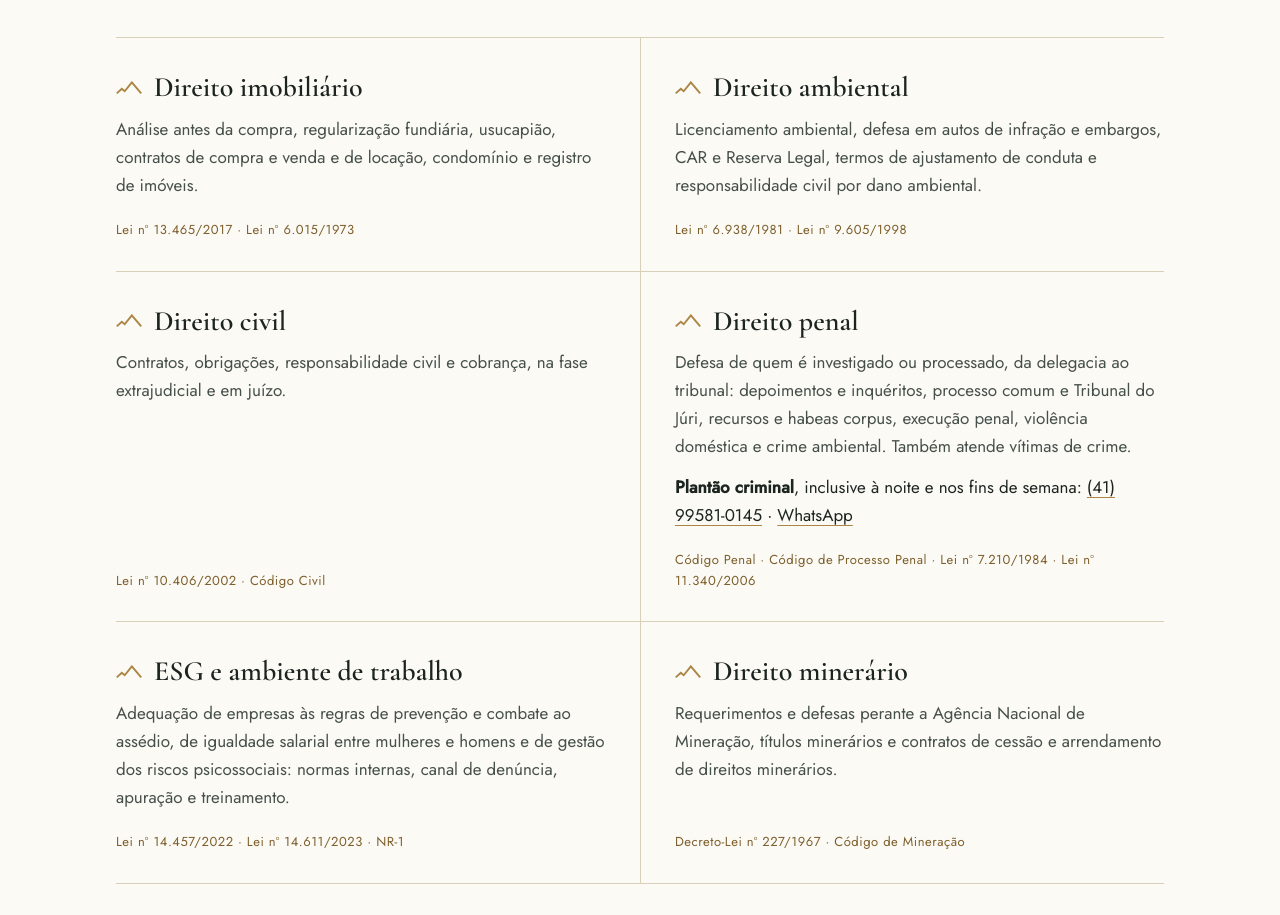
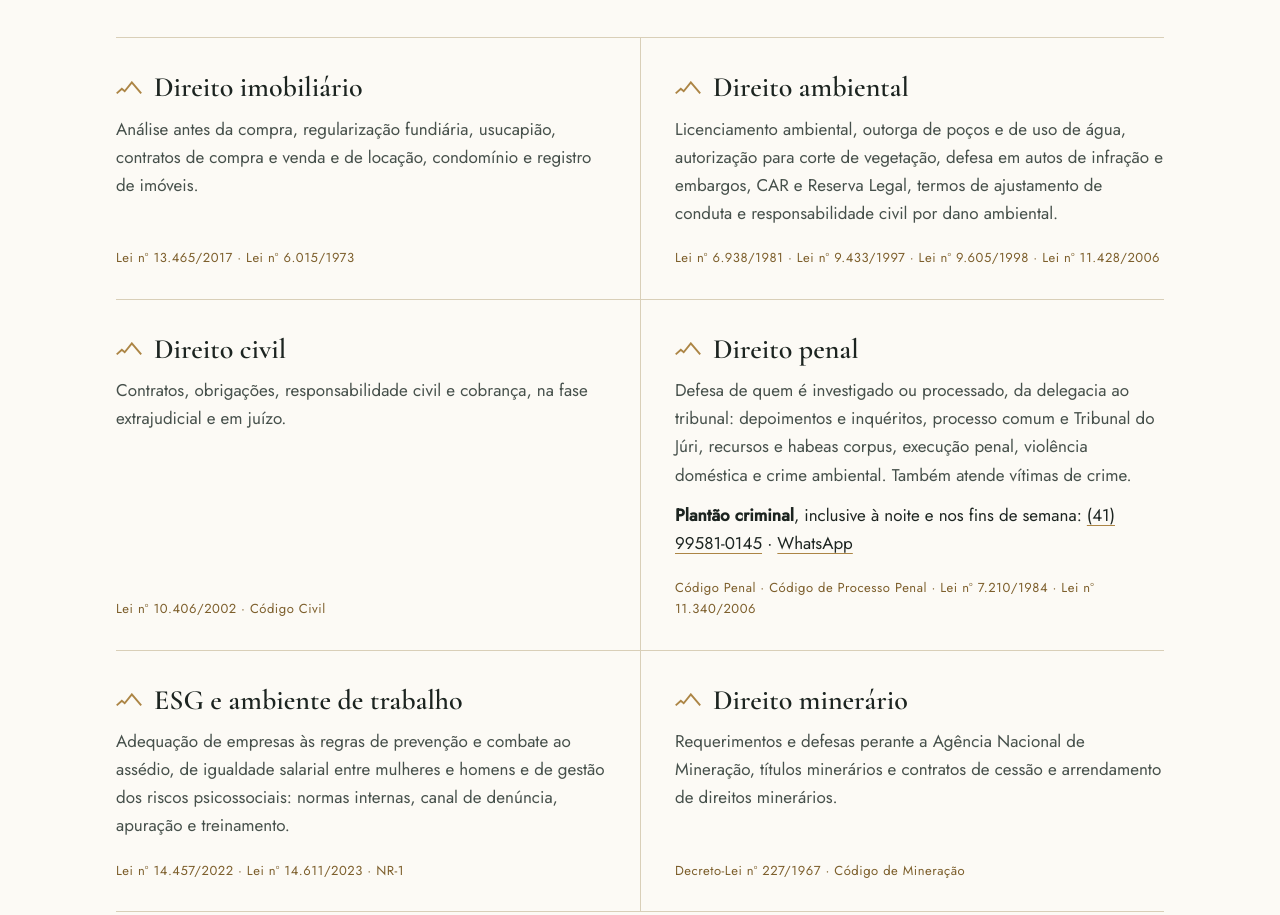
Before and after one commit to badrhach-glitch/badrhach-glitch.github.io, a plain HTML site: page index.html in a window 1280 px wide. Shown: the part 1372-2287 px from the top of the page. Drawn offline with nearby package versions, Linux system fonts and the light colour scheme.

Commit message:
Formulário: serviços de poço e outorga e de corte de vegetação
Co-Authored-By: Claude Opus 5.5 <noreply@anthropic.com>
Claude-Session: https://claude.ai/code/session_016tNy4TX6CuZLwSyaokfLXo

```diff
--- a/index.html
+++ b/index.html
@@ -334,8 +334,8 @@ footer{background:var(--verde-fundo); color:var(--hero-muted); font-size:14px}
         </article>
         <article class="area">
           <h3><svg aria-hidden="true"><use href="#crista"/></svg>Direito ambiental</h3>
-          <p>Licenciamento ambiental, defesa em autos de infração e embargos, CAR e Reserva Legal, termos de ajustamento de conduta e responsabilidade civil por dano ambiental.</p>
-          <div class="lei">Lei nº 6.938/1981 · Lei nº 9.605/1998</div>
+          <p>Licenciamento ambiental, outorga de poços e de uso de água, autorização para corte de vegetação, defesa em autos de infração e embargos, CAR e Reserva Legal, termos de ajustamento de conduta e responsabilidade civil por dano ambiental.</p>
+          <div class="lei">Lei nº 6.938/1981 · Lei nº 9.433/1997 · Lei nº 9.605/1998 · Lei nº 11.428/2006</div>
         </article>
         <article class="area">
           <h3><svg aria-hidden="true"><use href="#crista"/></svg>Direito civil</h3>
@@ -688,8 +688,27 @@ footer{background:var(--verde-fundo); color:var(--hero-muted); font-size:14px}
         {id:'area', label:'Área do imóvel', type:'text', ph:'Ex.: 30 hectares', req:true},
         MUNICIPIO
       ]},
-      {id:'supressao', n:'Corte de vegetação ou uso de água', d:'Autorização florestal e outorga', q:[
-        {id:'tipo', label:'O que precisa?', type:'chips', opts:['Cortar árvores isoladas','Suprimir mata nativa','Colher pinhão ou bracatinga','Poço ou captação de água','Barragem ou lançamento de efluente'], req:true},
+      {id:'poco', n:'Poço e outorga de água subterrânea', d:'Perfurar, regularizar ou renovar a outorga', q:[
+        {id:'situacao', label:'Em que ponto está?', type:'select', opts:['Quero perfurar um poço','Já tenho poço e não tenho outorga','Tenho outorga e preciso renovar ou alterar','Recebi notificação ou auto por causa do poço','Outro'], req:true},
+        {id:'aviso_perfurar', type:'aviso', when:{q:'situacao', v:['Quero perfurar um poço']}, texto:'A perfuração depende de autorização do órgão de recursos hídricos, e a extração de água depende de outorga, salvo os usos de volume insignificante definidos em regulamento (Lei nº 9.433/1997, arts. 12 e 49).'},
+        {id:'aviso_sem_outorga', type:'aviso', when:{q:'situacao', v:['Já tenho poço e não tenho outorga']}, texto:'Usar água do poço sem outorga é infração (Lei nº 9.433/1997, art. 49, I). Regularizar antes de uma fiscalização costuma ser o caminho mais seguro.'},
+        {id:'uso', label:'Para que a água é ou será usada?', type:'chips', opts:['Casa ou condomínio','Indústria ou comércio','Irrigação','Criação de animais','Outro'], req:true},
+        {id:'tipo_poco', label:'Tipo de poço', type:'chips', opts:['Tubular (artesiano ou semiartesiano)','Raso (cacimba)','Não sei']},
+        {id:'volume', label:'Volume aproximado de uso', type:'text', ph:'Ex.: 5 m³ por dia', opt:true},
+        {id:'rede', label:'O imóvel é atendido pela rede pública de água?', type:'chips', opts:SNN, req:true},
+        {id:'protocolo', label:'Número da outorga ou do protocolo', type:'text', opt:true, when:{q:'situacao', v:['Tenho outorga e preciso renovar ou alterar','Recebi notificação ou auto por causa do poço']}},
+        MUNICIPIO
+      ]},
+      {id:'corte', n:'Corte de árvores ou de vegetação nativa', d:'Autorização florestal, árvores isoladas e regularização', q:[
+        {id:'situacao', label:'Em que ponto está?', type:'chips', opts:['Ainda não cortei','Já houve corte e quero regularizar','Fui autuado'], req:true},
+        {id:'tipo', label:'O que precisa ser cortado?', type:'chips', opts:['Árvores isoladas','Mata nativa','Araucária, imbuia ou outra espécie protegida','Manejo de bracatinga'], req:true},
+        {id:'aviso_mata', type:'aviso', when:{q:'tipo', v:['Mata nativa']}, texto:'No Paraná, a supressão de mata nativa segue, em regra, a Lei da Mata Atlântica (Lei nº 11.428/2006), que só admite o corte de vegetação primária ou em estágio avançado de regeneração por utilidade pública e, em estágio médio, também por interesse social, sempre sem alternativa técnica e locacional (art. 14).'},
+        {id:'aviso_especie', type:'aviso', when:{q:'tipo', v:['Araucária, imbuia ou outra espécie protegida']}, texto:'Espécies ameaçadas de extinção, como a araucária e a imbuia, têm corte muito restrito. Vale conferir a situação antes de qualquer intervenção.'},
+        {id:'zona', label:'O imóvel é', type:'chips', opts:['Urbano','Rural'], req:true},
+        {id:'aviso_urbano', type:'aviso', when:{q:'zona', v:['Urbano']}, texto:'Em área urbana, o corte de árvores costuma depender também de autorização da prefeitura.'},
+        {id:'finalidade', label:'Para quê?', type:'chips', opts:['Construção ou ampliação','Lavoura ou pastagem','Loteamento ou condomínio','Risco de queda','Outro'], req:true},
+        {id:'quantidade', label:'Quantas árvores ou que área', type:'text', ph:'Ex.: 3 árvores ou 0,5 hectare', req:true},
+        {id:'app', label:'É perto de rio ou nascente, ou em área de preservação (APP)?', type:'chips', opts:SNN, req:true},
         MUNICIPIO
       ]},
       {id:'crime', n:'Inquérito, ação civil pública ou TAC', d:'Polícia, Ministério Público ou Justiça', q:[
```
